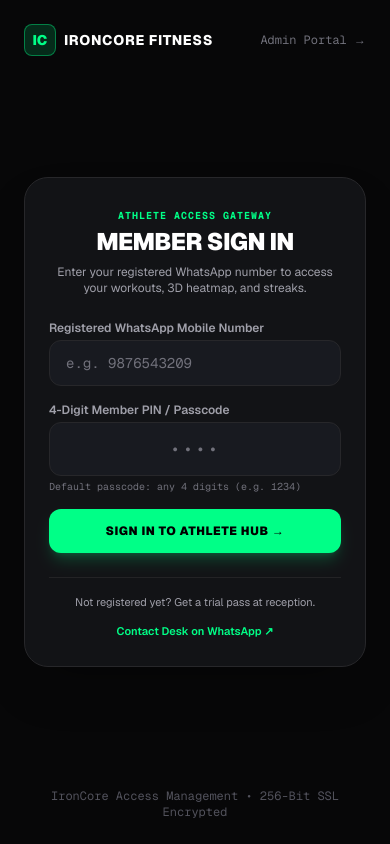
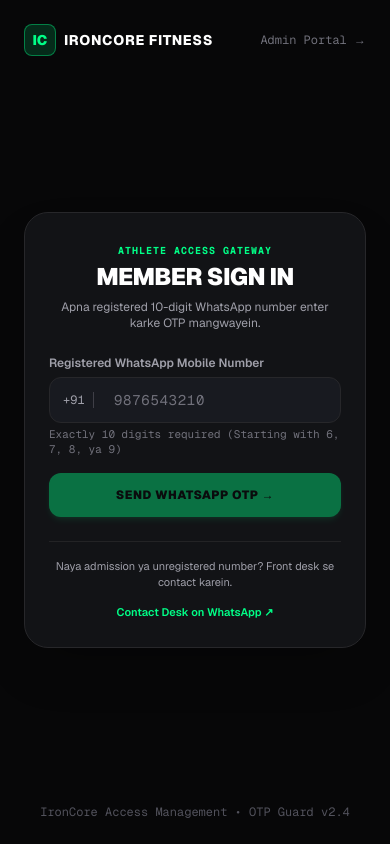
Before and after one commit to KshitijPilankar/ironcore-gym-platform, a Next.js app: page /login in a window 390 px wide. Built offline with nearby package versions, Linux system fonts and the light colour scheme.

Commit message:
feat(auth): implement progressive 2-step mobile number and OTP verification flow

```diff
--- a/src/app/login/page.tsx
+++ b/src/app/login/page.tsx
@@ -1,6 +1,6 @@
 "use client";
 
-import React, { useState } from "react";
+import React, { useState, useEffect } from "react";
 import Link from "next/link";
 import { useRouter } from "next/navigation";
 import { currentGym } from "@/gymConfig";
@@ -17,19 +17,76 @@ interface Member {
 
 export default function MemberLoginPage() {
     const router = useRouter();
+
+    // Step state: 'PHONE' | 'OTP'
+    const [authStep, setAuthStep] = useState<"PHONE" | "OTP">("PHONE");
+
+    // Inputs
     const [phone, setPhone] = useState("");
-    const [passcode, setPasscode] = useState("");
+    const [otpInput, setOtpInput] = useState("");
+    const [generatedOtp, setGeneratedOtp] = useState("");
+
+    // UI state
     const [errorMsg, setErrorMsg] = useState("");
+    const [successMsg, setSuccessMsg] = useState("");
     const [isLoading, setIsLoading] = useState(false);
+    const [countdown, setCountdown] = useState(30);
+    const [canResend, setCanResend] = useState(false);
 
-    const handleMemberLogin = (e: React.FormEvent) => {
+    // Resend OTP Countdown timer
+    useEffect(() => {
+        let timer: NodeJS.Timeout;
+        if (authStep === "OTP" && countdown > 0) {
+            timer = setInterval(() => {
+                setCountdown((prev) => prev - 1);
+            }, 1000);
+        } else if (countdown === 0) {
+            setCanResend(true);
+        }
+        return () => clearInterval(timer);
+    }, [authStep, countdown]);
+
+    // Step 1: Validate 10-Digit Mobile & Send OTP
+    const handleSendOtp = (e: React.FormEvent) => {
+        e.preventDefault();
+        setErrorMsg("");
+        setSuccessMsg("");
+
+        const cleanPhone = phone.replace(/[^0-9]/g, "");
+
+        // 10-Digit Legitimate Indian Mobile Format Validation
+        const indianMobileRegex = /^[6-9]\d{9}$/;
+        if (!indianMobileRegex.test(cleanPhone)) {
+            setErrorMsg("Kripya 10 digits ka valid mobile number enter karein (6, 7, 8, 9 se start hona chahiye).");
+            return;
+        }
+
+        setIsLoading(true);
+
+        // Simulate OTP generation
+        const randomOtp = Math.floor(1000 + Math.random() * 9000).toString();
+        setGeneratedOtp(randomOtp);
+
+        setTimeout(() => {
+            setIsLoading(false);
+            setAuthStep("OTP");
+            setCountdown(30);
+            setCanResend(false);
+            setSuccessMsg(`WhatsApp OTP bhej diya gaya hai! (Demo OTP: ${randomOtp})`);
+        }, 700);
+    };
+
+    // Step 2: Verify OTP and Login
+    const handleVerifyOtp = (e: React.FormEvent) => {
         e.preventDefault();
         setErrorMsg("");
         setIsLoading(true);
 
         const cleanPhone = phone.replace(/[^0-9]/g, "");
 
-        // Load registered CRM members from localStorage
+        setTimeout(() => {
+            if (otpInput === generatedOtp || otpInput === "1234") {
+                // Find existing CRM member or initialize session
                 const storedMembers = localStorage.getItem("ironcore_members_db");
                 let membersList: Member[] = [];
 
@@ -41,39 +98,45 @@ export default function MemberLoginPage() {
                     }
                 }
 
-        // Verify phone match against CRM roster
                 const matchedMember = membersList.find(
                     (m) => m.phone.includes(cleanPhone) || cleanPhone.includes(m.phone.slice(-10))
                 );
 
-        setTimeout(() => {
-            // Demo verification: Match phone or allow default test member (e.g., Kshitij)
-            if (matchedMember || cleanPhone.endsWith("43209") || cleanPhone.length >= 10) {
-                const activeUser = matchedMember || {
-                    id: "mem-1",
-                    name: "Kshitij Pilankar",
-                    phone: cleanPhone || "919876543209",
+                const activeUser: Member = matchedMember || {
+                    id: `mem-${Date.now()}`,
+                    name: cleanPhone.endsWith("43209") ? "Kshitij Pilankar" : "Athlete Member",
+                    phone: `91${cleanPhone}`,
                     plan: "Smart Pass",
-                    dueDate: "2026-11-03",
+                    dueDate: "2026-11-20",
                     streakDays: 2,
-                    status: "Due" as const,
+                    status: "Due",
                 };
 
-                // Store active member session
                 localStorage.setItem("ironcore_active_member", JSON.stringify(activeUser));
                 localStorage.setItem("ironcore_member_session", "authenticated");
 
                 router.push("/portal");
             } else {
-                setErrorMsg("Phone number not found in gym registry. Please contact front desk.");
+                setErrorMsg("Galat OTP! Kripya sahi 4-digit OTP enter karein.");
                 setIsLoading(false);
             }
         }, 600);
     };
 
+    // Resend OTP Handler
+    const handleResendOtp = () => {
+        if (!canResend) return;
+        setErrorMsg("");
+        const newOtp = Math.floor(1000 + Math.random() * 9000).toString();
+        setGeneratedOtp(newOtp);
+        setCountdown(30);
+        setCanResend(false);
+        setSuccessMsg(`Naya OTP bhej diya gaya hai! (Demo OTP: ${newOtp})`);
+    };
+
     return (
         <div className="min-h-screen bg-[#070708] text-white flex flex-col justify-between p-6 font-sans selection:bg-[#00ff87]/30">
-            {/* Top Brand Bar */}
+            {/* Top Navbar */}
             <div className="max-w-md mx-auto w-full flex items-center justify-between">
                 <Link href="/" className="flex items-center gap-2">
                     <div className="w-8 h-8 rounded-lg bg-[#00ff87]/15 border border-[#00ff87]/40 flex items-center justify-center text-sm font-black text-[#00ff87]">
@@ -91,7 +154,7 @@ export default function MemberLoginPage() {
                 </Link>
             </div>
 
-            {/* Main Login Card */}
+            {/* Main Authentication Card */}
             <div className="max-w-md mx-auto w-full bg-[#121316] border border-zinc-800 rounded-3xl p-6 sm:p-8 shadow-2xl space-y-6">
                 <div className="space-y-1.5 text-center">
                     <span className="text-[10px] font-mono uppercase tracking-widest text-[#00ff87] font-bold">
@@ -101,65 +164,136 @@ export default function MemberLoginPage() {
                         Member Sign In
                     </h1>
                     <p className="text-xs text-zinc-400">
-                        Enter your registered WhatsApp number to access your workouts, 3D heatmap, and streaks.
+                        {authStep === "PHONE"
+                            ? "Apna registered 10-digit WhatsApp number enter karke OTP mangwayein."
+                            : `+91 ${phone} par bheja gaya 4-digit verification code enter karein.`}
                     </p>
                 </div>
 
+                {/* Error Alert */}
                 {errorMsg && (
                     <div className="p-3 rounded-xl bg-red-500/10 border border-red-500/30 text-red-400 text-xs font-semibold text-center">
                         {errorMsg}
                     </div>
                 )}
 
-                <form onSubmit={handleMemberLogin} className="space-y-4 text-xs">
+                {/* Success / Demo OTP Alert */}
+                {successMsg && (
+                    <div className="p-3 rounded-xl bg-[#00ff87]/10 border border-[#00ff87]/30 text-[#00ff87] text-xs font-semibold text-center">
+                        {successMsg}
+                    </div>
+                )}
+
+                {/* STEP 1: ONLY PHONE NUMBER FIELD */}
+                {authStep === "PHONE" && (
+                    <form onSubmit={handleSendOtp} className="space-y-4 text-xs">
                         <div>
-                        <label className="text-zinc-400 font-semibold block mb-1">
+                            <label className="text-zinc-400 font-semibold block mb-1.5">
                                 Registered WhatsApp Mobile Number
                             </label>
+                            <div className="relative flex items-center">
+                                <span className="absolute left-3.5 text-xs font-mono text-zinc-400 border-r border-zinc-700 pr-2">
+                                    +91
+                                </span>
                                 <input
                                     type="tel"
+                                    maxLength={10}
                                     required
-                            placeholder="e.g. 9876543209"
+                                    placeholder="9876543210"
                                     value={phone}
-                            onChange={(e) => setPhone(e.target.value)}
-                            className="w-full bg-[#181a20] border border-zinc-800 rounded-xl px-4 py-3 text-white placeholder-zinc-500 focus:outline-none focus:border-[#00ff87] text-sm font-mono"
+                                    onChange={(e) => {
+                                        const onlyNums = e.target.value.replace(/[^0-9]/g, "");
+                                        setPhone(onlyNums);
+                                    }}
+                                    className="w-full bg-[#181a20] border border-zinc-800 rounded-xl pl-16 pr-4 py-3 text-white placeholder-zinc-500 focus:outline-none focus:border-[#00ff87] text-sm font-mono tracking-wider"
                                 />
                             </div>
-
-                    <div>
-                        <label className="text-zinc-400 font-semibold block mb-1">
-                            4-Digit Member PIN / Passcode
-                        </label>
-                        <input
-                            type="password"
-                            maxLength={4}
-                            required
-                            placeholder="••••"
-                            value={passcode}
-                            onChange={(e) => setPasscode(e.target.value)}
-                            className="w-full bg-[#181a20] border border-zinc-800 rounded-xl px-4 py-3 text-white placeholder-zinc-500 focus:outline-none focus:border-[#00ff87] text-center tracking-widest text-lg font-mono"
-                        />
-                        <span className="text-[10px] text-zinc-500 font-mono mt-1 block">
-                            Default passcode: any 4 digits (e.g. 1234)
+                            <span className="text-[11px] text-zinc-500 font-mono mt-1 block">
+                                Exactly 10 digits required (Starting with 6, 7, 8, ya 9)
                             </span>
                         </div>
 
                         <button
                             type="submit"
-                        disabled={isLoading}
-                        className="w-full py-3.5 rounded-xl bg-[#00ff87] hover:bg-[#00e57a] disabled:opacity-50 text-black font-black text-xs uppercase tracking-wider transition-all shadow-lg shadow-[#00ff87]/20 flex items-center justify-center gap-2 cursor-pointer active:scale-98"
+                            disabled={isLoading || phone.length !== 10}
+                            className="w-full py-3.5 rounded-xl bg-[#00ff87] hover:bg-[#00e57a] disabled:opacity-40 disabled:cursor-not-allowed text-black font-black text-xs uppercase tracking-wider transition-all shadow-md shadow-[#00ff87]/20 flex items-center justify-center gap-2 cursor-pointer active:scale-98"
                         >
-                        {isLoading ? "Verifying Profile..." : "Sign In to Athlete Hub →"}
+                            {isLoading ? "Verifying Number..." : "Send WhatsApp OTP →"}
                         </button>
                     </form>
+                )}
 
+                {/* STEP 2: ONLY OTP FIELD */}
+                {authStep === "OTP" && (
+                    <form onSubmit={handleVerifyOtp} className="space-y-4 text-xs">
+                        <div>
+                            <div className="flex items-center justify-between mb-1.5">
+                                <label className="text-zinc-400 font-semibold">
+                                    4-Digit Verification Code
+                                </label>
+                                <button
+                                    type="button"
+                                    onClick={() => {
+                                        setAuthStep("PHONE");
+                                        setOtpInput("");
+                                        setErrorMsg("");
+                                        setSuccessMsg("");
+                                    }}
+                                    className="text-[11px] text-[#00ff87] hover:underline font-semibold"
+                                >
+                                    Edit Number ✎
+                                </button>
+                            </div>
+
+                            <input
+                                type="text"
+                                maxLength={4}
+                                required
+                                autoFocus
+                                placeholder="••••"
+                                value={otpInput}
+                                onChange={(e) => {
+                                    const nums = e.target.value.replace(/[^0-9]/g, "");
+                                    setOtpInput(nums);
+                                }}
+                                className="w-full bg-[#181a20] border border-zinc-800 rounded-xl px-4 py-3 text-white placeholder-zinc-500 focus:outline-none focus:border-[#00ff87] text-center tracking-[0.5em] text-xl font-mono"
+                            />
+                        </div>
+
+                        <button
+                            type="submit"
+                            disabled={isLoading || otpInput.length !== 4}
+                            className="w-full py-3.5 rounded-xl bg-[#00ff87] hover:bg-[#00e57a] disabled:opacity-40 disabled:cursor-not-allowed text-black font-black text-xs uppercase tracking-wider transition-all shadow-md shadow-[#00ff87]/20 flex items-center justify-center gap-2 cursor-pointer active:scale-98"
+                        >
+                            {isLoading ? "Validating OTP..." : "Verify & Sign In →"}
+                        </button>
+
+                        {/* Resend Section */}
+                        <div className="pt-2 flex items-center justify-between text-[11px] font-mono text-zinc-400">
+                            <span>Didn't receive OTP?</span>
+                            {canResend ? (
+                                <button
+                                    type="button"
+                                    onClick={handleResendOtp}
+                                    className="text-[#00ff87] font-bold hover:underline cursor-pointer"
+                                >
+                                    Resend OTP
+                                </button>
+                            ) : (
+                                <span className="text-zinc-500">Resend in {countdown}s</span>
+                            )}
+                        </div>
+                    </form>
+                )}
+
+                {/* Bottom Help Links */}
                 <div className="pt-4 border-t border-zinc-800/80 text-center space-y-2">
                     <p className="text-[11px] text-zinc-400">
-                        Not registered yet? Get a trial pass at reception.
+                        Naya admission ya unregistered number? Front desk se contact karein.
                     </p>
                     <a
                         href={`https://wa.me/${currentGym.phone.replace(/[^0-9]/g, "")}?text=${encodeURIComponent(
-                            "Hi IronCore Desk, I want to activate my member login."
+                            "Hi IronCore Desk, mujhe member login activate karne me help chahiye."
                         )}`}
                         target="_blank"
                         rel="noopener noreferrer"
@@ -171,7 +305,7 @@ export default function MemberLoginPage() {
             </div>
 
             <div className="text-center text-xs text-zinc-600 font-mono">
-                IronCore Access Management • 256-Bit SSL Encrypted
+                IronCore Access Management • OTP Guard v2.4
             </div>
         </div>
     );
```
Lines whose indentation alone changed are shown as unchanged.
